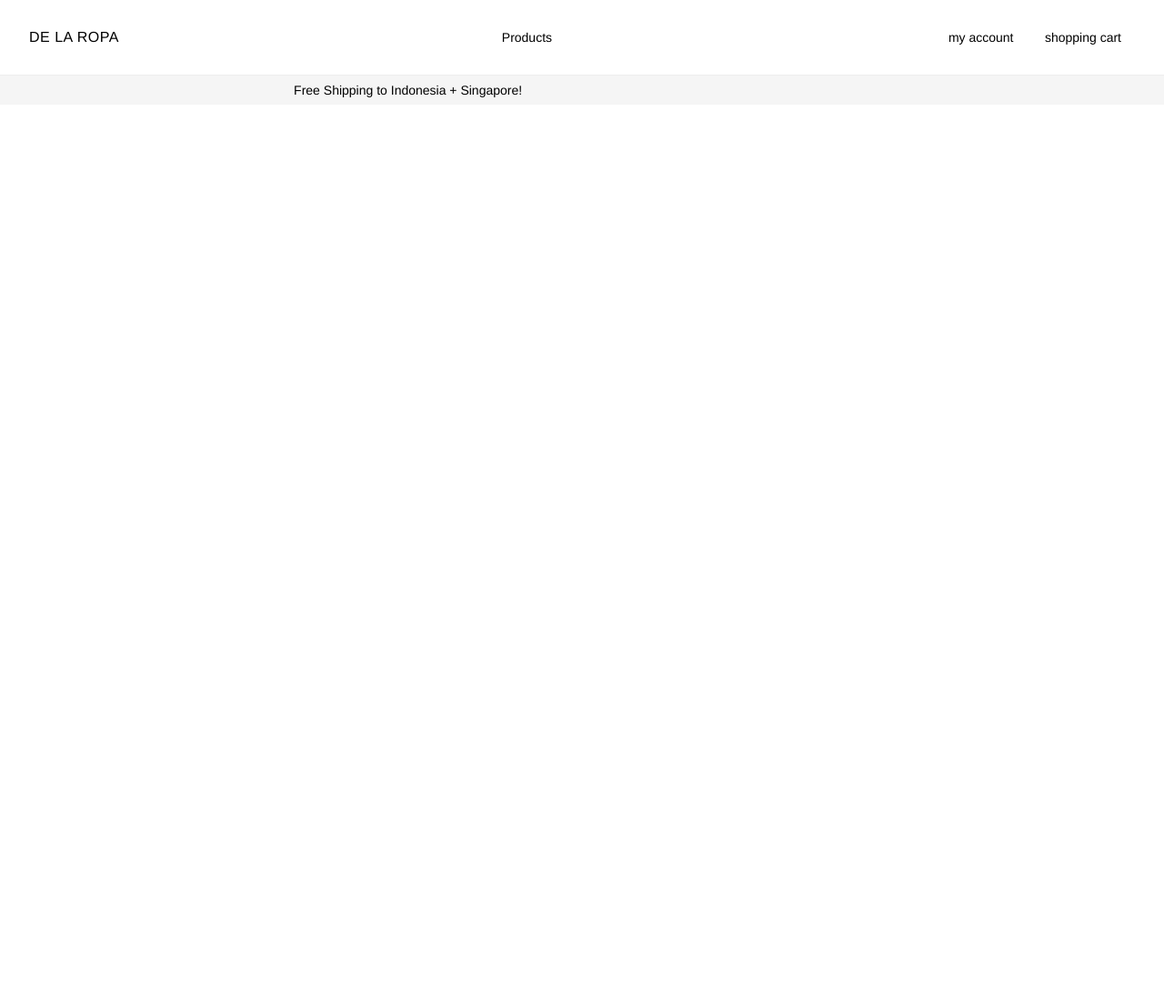
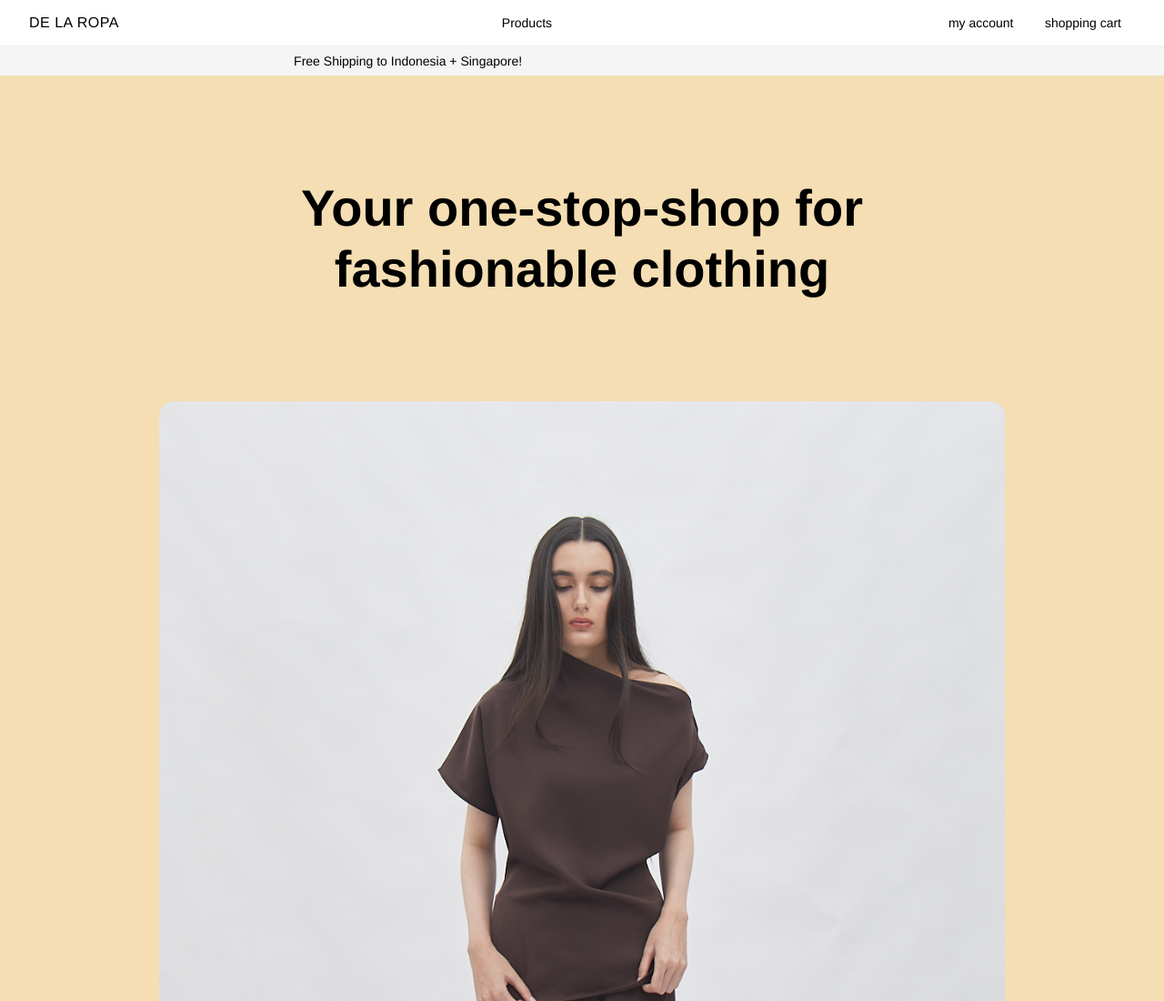
Before and after one commit to mamartinnn/Kelompok8_DeLaRopa, a plain HTML site: page index/index.html in a window 1280 px wide. Shown: the top 1100 px of the page at 91% size. Before the commit the page ends 800 px from the top, so only its background shows below. Drawn offline with Linux system fonts and the light colour scheme.

Commit message:
Landing Page Update (Hero Section)

```diff
--- a/index/index.html
+++ b/index/index.html
@@ -27,7 +27,22 @@
 
      <div class="announcement-bar">
   <div class="scroll-text">Free Shipping to Indonesia + Singapore!</div>
-</div>
+    </div>
+
+   <section class="hero">
+
+
+
+  <section class="wm-hero js-animate">
+  <div class="wm-hero__inner container">
+    <h1>Your one-stop-shop for<br>fashionable clothing</h1>
+    <img src="../img/Kantor1.jpeg" alt="Random cover album" width="960" height="600" />
+  </div>
+</section>
+
+
+</section>
+
 
 
 </body>
--- a/styles/style.css
+++ b/styles/style.css
@@ -1,3 +1,9 @@
+* {
+  box-sizing: border-box;
+  padding: 0;
+  margin: 0;
+}
+
 body {
   margin: 0;
     font-family: 'Helvetica Neue', Helvetica, Arial, sans-serif;
@@ -99,3 +105,90 @@ body {
     transform: translateX(-100%);
   }
 }
+
+
+
+
+
+.container {
+  width: 100%;
+  padding-right: 15px;
+  padding-left: 15px;
+  margin-right: auto;
+  margin-left: auto;
+
+  @media screen and (min-width: 481px) {
+    max-width: 540px;
+  }
+
+  @media screen and (min-width: 769px) {
+    max-width: 720px;
+  }
+
+  @media screen and (min-width: 981px) {
+    max-width: 960px;
+  }
+}
+
+.wm-hero {
+  --duration1: 2.5s;
+  --duration2: calc(var(--duration1) / 2);
+  --delay1: calc(var(--duration2) / 2);
+  --delay2: calc(var(--duration2) + var(--delay1));
+  --easing: cubic-bezier(0.65, 0.05, 0.36, 1);
+  background-color: wheat;
+  overflow: hidden;
+  text-align: center;
+
+  h1 {
+    font-size: 36px;
+    font-weight: 600;
+    line-height: 1.2;
+    margin-top: 2em;
+    margin-bottom: 2em;
+    opacity: 0;
+    transform: translateY(3em);
+    animation: loadH1 var(--duration1) var(--easing) var(--delay1) forwards;
+
+    @media screen and (min-width: 981px) {
+      font-size: 56px;
+    }
+  }
+
+  img {
+    display: block;
+    object-fit: cover;
+    margin: 0 auto;
+    max-width: 100%;
+    height: auto;
+    border-radius: 1em 1em 0 0;
+    transform: translateY(100%);
+    animation: loadImg var(--duration2) var(--easing) var(--delay2) forwards;
+  }
+}
+
+@keyframes loadH1 {
+  0% {
+    opacity: 0;
+    transform: translateY(3em);
+  }
+  30%,
+  50% {
+    opacity: 1;
+    transform: translateY(3em);
+  }
+  100% {
+    opacity: 1;
+    transform: none;
+  }
+}
+
+
+@keyframes loadImg {
+  0% {
+    transform: translateY(100%);
+  }
+  100% {
+    transform: none;
+  }
+}
```
Also changed, not shown: img/Kantor1.jpeg (added), img/testtt.jpg (added).
